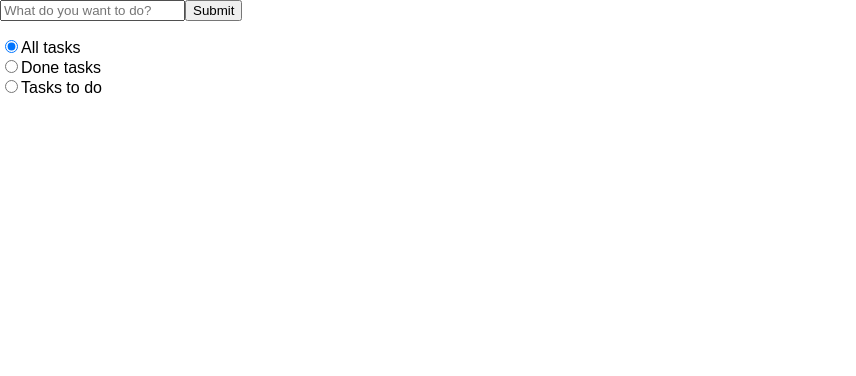
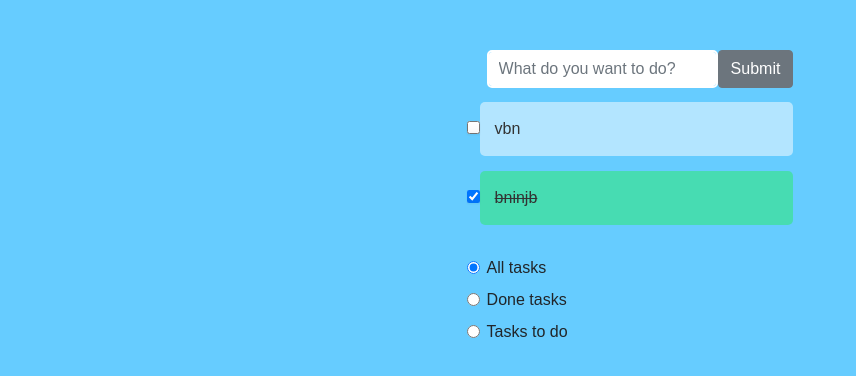
Before and after one commit to kradavar/react-todo, a React (Create React App) app: page / in a window 1280 px wide. Shown: the top 376 px of the page, without its empty margins (0-856 px from the left). Built offline with nearby package versions, Linux system fonts and the light colour scheme.

Commit message:
Add reactstrap and fix bugs.

```diff
--- a/src/App.css
+++ b/src/App.css
@@ -11,6 +11,7 @@ body {
   display: flex;
   justify-content: center;
   flex-flow: row wrap;
+  margin-bottom: 14px
 }
 
 .form__input {
@@ -18,16 +19,6 @@ body {
   padding: 0.625rem;
   font-size: 1rem;
   border: 2px solid #FFF;
-  border-radius: 5px;
-}
-.form__submit {
-  flex: 1;
-  padding: 0.625rem;
-  font-size: 1rem;
-  margin-right: 0;
-  background-color: #0066FF;
-  color: #FFF;
-  border: 2px solid #0066FF;
   border-radius: 5px;
 }
 .form_submit:hover {
@@ -66,7 +57,7 @@ ul {
   align-items: baseline;
 }
 .todo-item input {
-  -webkit-appearance: none;
+  /* -webkit-appearance: none; */
   background-color: #fafafa;
   border: 1px solid #cacece;
   box-shadow: 0 1px 2px rgba(0,0,0,0.05), inset 0px -15px 10px -12px rgba(0,0,0,0.05);
@@ -75,7 +66,7 @@ ul {
   display: inline-block;
   position: relative;
 }
-.todo-item input:active, .todo-item input:checked:active {
+/* .todo-item input:active, .todo-item input:checked:active {
   box-shadow: 0 1px 2px rgba(0,0,0,0.05), inset 0px 1px 3px rgba(0,0,0,0.1);
 }
 
@@ -92,7 +83,7 @@ ul {
   top: 0px;
   left: 3px;
   color: #99a1a7;
-}
+} */
 
 .todo-item .completed {
   text-decoration: line-through;
--- a/src/App.js
+++ b/src/App.js
@@ -2,7 +2,7 @@ import React, { Component } from 'react';
 import Form from './Form';
 import ListItems from './ListItems';
 import Filter from './Filter';
-// import './App.css';
+import './App.css';
 
 export default class App extends Component {
   constructor(props) {
@@ -10,8 +10,14 @@ export default class App extends Component {
 
     this.state = {
       value: "",
-      items: [],
-      itemsToShow: [],
+      items: [
+        { text: "vbn", completed: false, key: 1537698803696 },
+        { text: " bninjb", completed: true, key: 1537698807757 }
+      ],
+      itemsToShow: [
+        { text: "vbn", completed: false, key: 1537698803696 },
+        { text: " bninjb", completed: true, key: 1537698807757 }
+      ],
       filter: "all"
     }
     this.handleInputChange = this.handleInputChange.bind(this);
@@ -30,7 +36,7 @@ export default class App extends Component {
         return this.filterDoneItems(items);
         break;
       default:
-        return this.state.items;
+        return items;
         break;
     }
   }
@@ -72,9 +78,11 @@ export default class App extends Component {
         item.completed = !item.completed;
         return item;
       } else { return item; }
-
     });
-    this.setState({ items: newItems });
+    this.setState({
+      items: newItems,
+      itemsToShow: this.filterItems(this.state.filter, newItems)
+    });
   }
   handleRadioChange(event) {
     if (event.target.value === 'todo') {
--- a/src/Form.js
+++ b/src/Form.js
@@ -1,13 +1,14 @@
 import React, { Component } from 'react';
+import { Input, Button } from 'reactstrap';
 
 export default class Form extends Component {
 
   render() {
     return (
       <form className="form" onSubmit={this.props.onSubmit}>
-        <input type="text" className="form__input" placeholder="What do you want to do?"
+        <Input type="text" className="form__input" placeholder="What do you want to do?"
           value={this.props.value} onChange={this.props.onInputChange} />
-        <button type="submit" className="form__submit">Submit</button>
+        <Button type="submit" className="form__submit">Submit</Button>
       </form>
     );
   }
--- a/src/RadioButton.js
+++ b/src/RadioButton.js
@@ -1,15 +1,16 @@
 import React, { Component } from 'react';
+import { Input, Label, FormGroup } from 'reactstrap';
 
 export default class RadioButton extends Component {
   render() {
     return (
       <div className="radio">
-        <label>
-          <input type="radio" value={this.props.value}
+        <Label>
+          <Input type="radio" value={this.props.value}
             checked={this.props.value === this.props.filter}
             onChange={this.props.onChange} />
           {this.props.text}
-        </label>
+        </Label>
       </div>
     )
   }
--- a/src/TodoItem.js
+++ b/src/TodoItem.js
@@ -1,5 +1,6 @@
 import React from 'react';
 import classNames from "classnames";
+import { Input } from "reactstrap";
 
 export default (props) => {
   let itemClasses = classNames({
@@ -7,7 +8,7 @@ export default (props) => {
   });
   return (
     <div className="todo-item">
-      <input type="checkbox" checked={props.item.completed} value={props.item.completed}
+      <Input type="checkbox" checked={props.item.completed} value={props.item.completed}
         onChange={() => props.onComplete(props.item.key)} />
       <li onClick={() => props.onDelete(props.item.key)}
         className={itemClasses}>
--- a/src/index.js
+++ b/src/index.js
@@ -1,5 +1,6 @@
 import React from 'react';
 import ReactDOM from 'react-dom';
+import 'bootstrap/dist/css/bootstrap.min.css';
 import './index.css';
 
 import App from './App'
```
Also changed, not shown: package.json (+5 -3 lines), 1 other file (tests, documents, lock files or other folders).
